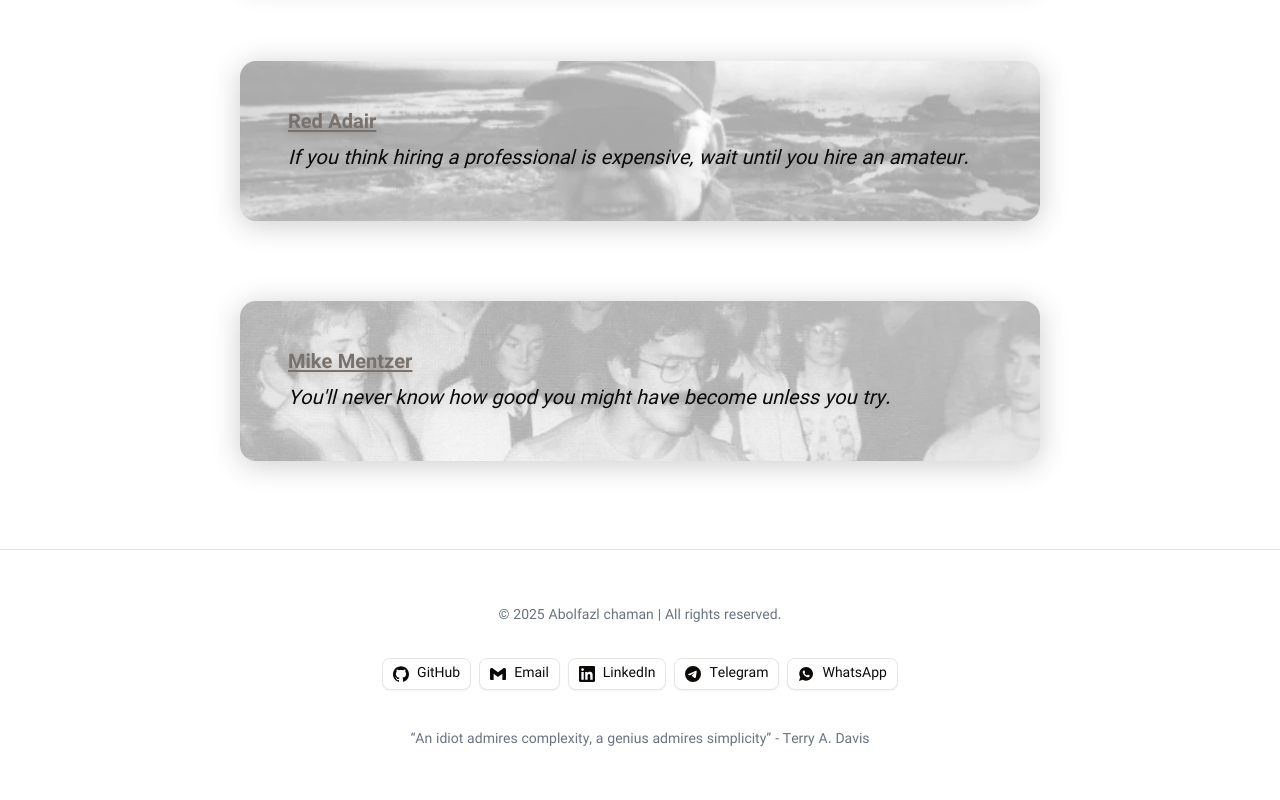
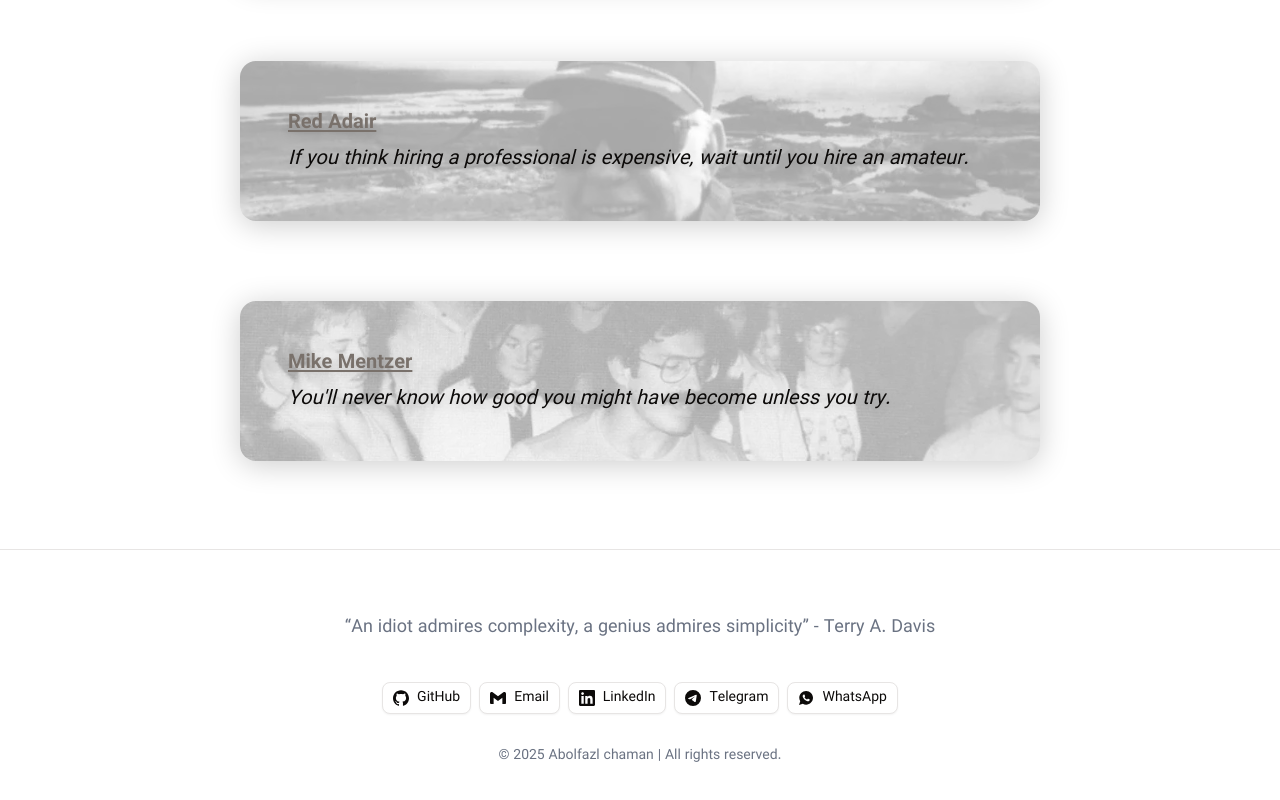
Before and after one commit to abolfazlchaman/next-portfolio, a Next.js app: page /en in a window 1280 px wide. Shown: the part 4247-5047 px from the top of the page. Built offline with nearby package versions, Linux system fonts and the light colour scheme.

Commit message:
footer style adjustments and re ordering

```diff
--- a/app/[lang]/components/footer.tsx
+++ b/app/[lang]/components/footer.tsx
@@ -37,10 +37,9 @@
 }) {
   return (
     <footer className="container mx-auto p-4 pt-6 mt-6 border-t bg-background/95">
-      <p className="text-center text-sm text-gray-500 mt-8 mb-8 dark:text-gray-400">
-        &copy; {language === "fa" ? getJalaliYear() : new Date().getFullYear()} {fullName} |{" "}
-        {footer.copyrightText}
-      </p>
+      <blockquote className="text-center text-lg text-gray-500 mt-10 mb-10 dark:text-gray-400">
+        &ldquo;{footer.quote}&rdquo; - {footer.author}
+      </blockquote>
       <div className="flex flex-wrap justify-center mb-4 gap-2">
         {socialLinks.map((link) => {
           const Icon = iconMap[link.key];
@@ -65,9 +64,10 @@
           );
         })}
       </div>
-      <blockquote className="text-center text-sm text-gray-500 mt-10 mb-10 dark:text-gray-400">
-        &ldquo;{footer.quote}&rdquo; - {footer.author}
-      </blockquote>
+      <p className="text-center text-sm text-gray-500 mt-8 mb-8 dark:text-gray-400">
+        &copy; {language === "fa" ? getJalaliYear() : new Date().getFullYear()} {fullName} |{" "}
+        {footer.copyrightText}
+      </p>
     </footer>
   );
 }
```
